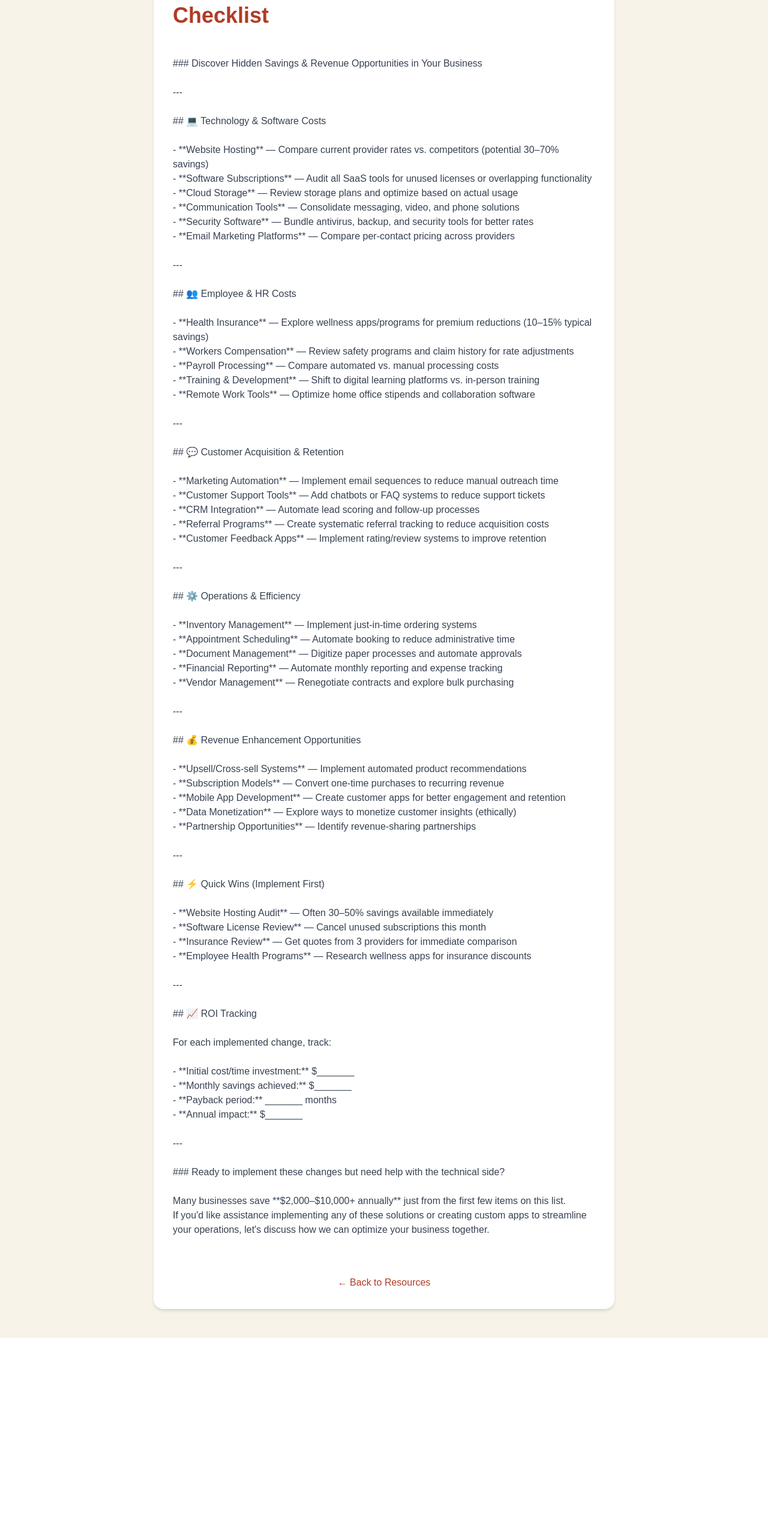
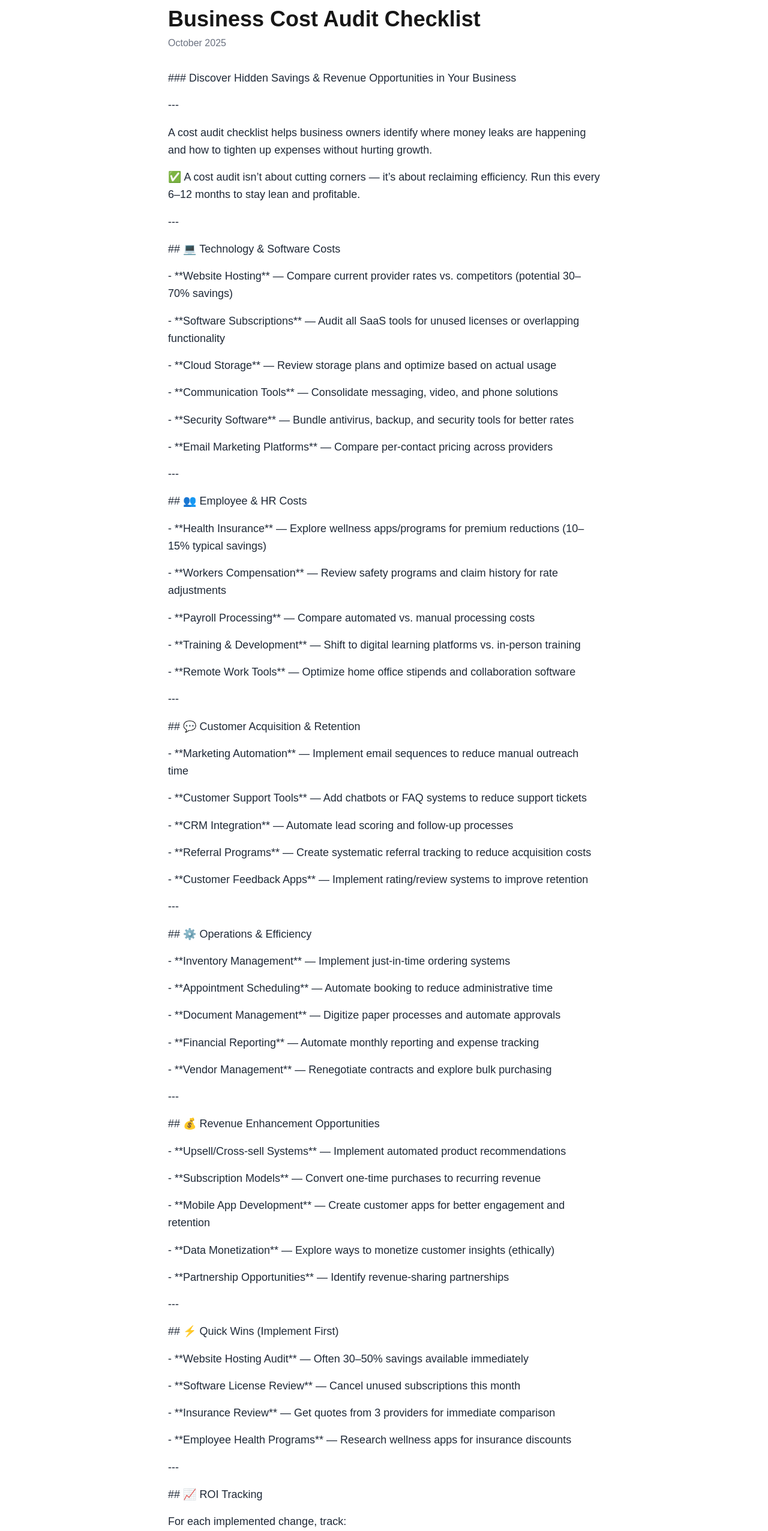
Before and after one commit to Dayton-His-Glory-Alone/daytonr-personalsite, a Next.js app: page /resources/business-cost-audit-checklist in a window 1280 px wide. Shown: the part 114-2666 px from the top of the page at 60% size. Before the commit the page ends 2344 px from the top, so only its background shows below. Built offline with nearby package versions, Linux system fonts and the light colour scheme.

Commit message:
Update page.tsx

```diff
--- a/app/resources/[slug]/page.tsx
+++ b/app/resources/[slug]/page.tsx
@@ -1,218 +1,138 @@
-"use client";
-
-import { notFound } from "next/navigation";
+import React from "react";
 import Link from "next/link";
 
-// Article library (easily expandable)
+interface PageProps {
+  params: {
+    slug: string;
+  };
+}
+
 const articles: Record<
   string,
-  { title: string; content: string }
+  {
+    title: string;
+    date: string;
+    content: string[];
+  }
 > = {
   "business-cost-audit-checklist": {
-    title: "The Ultimate Business Cost Audit Checklist",
-    content: `
-### Discover Hidden Savings & Revenue Opportunities in Your Business
-
----
-
-## 💻 Technology & Software Costs
-
-- **Website Hosting** — Compare current provider rates vs. competitors (potential 30–70% savings)
-- **Software Subscriptions** — Audit all SaaS tools for unused licenses or overlapping functionality
-- **Cloud Storage** — Review storage plans and optimize based on actual usage
-- **Communication Tools** — Consolidate messaging, video, and phone solutions
-- **Security Software** — Bundle antivirus, backup, and security tools for better rates
-- **Email Marketing Platforms** — Compare per-contact pricing across providers
-
----
-
-## 👥 Employee & HR Costs
-
-- **Health Insurance** — Explore wellness apps/programs for premium reductions (10–15% typical savings)
-- **Workers Compensation** — Review safety programs and claim history for rate adjustments
-- **Payroll Processing** — Compare automated vs. manual processing costs
-- **Training & Development** — Shift to digital learning platforms vs. in-person training
-- **Remote Work Tools** — Optimize home office stipends and collaboration software
-
----
-
-## 💬 Customer Acquisition & Retention
-
-- **Marketing Automation** — Implement email sequences to reduce manual outreach time
-- **Customer Support Tools** — Add chatbots or FAQ systems to reduce support tickets
-- **CRM Integration** — Automate lead scoring and follow-up processes
-- **Referral Programs** — Create systematic referral tracking to reduce acquisition costs
-- **Customer Feedback Apps** — Implement rating/review systems to improve retention
-
----
-
-## ⚙️ Operations & Efficiency
-
-- **Inventory Management** — Implement just-in-time ordering systems
-- **Appointment Scheduling** — Automate booking to reduce administrative time
-- **Document Management** — Digitize paper processes and automate approvals
-- **Financial Reporting** — Automate monthly reporting and expense tracking
-- **Vendor Management** — Renegotiate contracts and explore bulk purchasing
-
----
-
-## 💰 Revenue Enhancement Opportunities
-
-- **Upsell/Cross-sell Systems** — Implement automated product recommendations
-- **Subscription Models** — Convert one-time purchases to recurring revenue
-- **Mobile App Development** — Create customer apps for better engagement and retention
-- **Data Monetization** — Explore ways to monetize customer insights (ethically)
-- **Partnership Opportunities** — Identify revenue-sharing partnerships
-
----
-
-## ⚡ Quick Wins (Implement First)
-
-- **Website Hosting Audit** — Often 30–50% savings available immediately
-- **Software License Review** — Cancel unused subscriptions this month
-- **Insurance Review** — Get quotes from 3 providers for immediate comparison
-- **Employee Health Programs** — Research wellness apps for insurance discounts
-
----
-
-## 📈 ROI Tracking
-
-For each implemented change, track:
-
-- **Initial cost/time investment:** $_______
-- **Monthly savings achieved:** $_______
-- **Payback period:** _______ months
-- **Annual impact:** $_______
-
----
-
-### Ready to implement these changes but need help with the technical side?
-
-Many businesses save **$2,000–$10,000+ annually** just from the first few items on this list.
-If you'd like assistance implementing any of these solutions or creating custom apps to streamline your operations, let's discuss how we can optimize your business together.
-    `,
+    title: "Business Cost Audit Checklist",
+    date: "October 2025",
+    content:
+[
+    "### Discover Hidden Savings & Revenue Opportunities in Your Business",
+    "---",
+    "A cost audit checklist helps business owners identify where money leaks are happening and how to tighten up expenses without hurting growth.",
+    "✅ A cost audit isn’t about cutting corners — it’s about reclaiming efficiency. Run this every 6–12 months to stay lean and profitable.",
+    "---",
+    "## 💻 Technology & Software Costs",
+    "- **Website Hosting** — Compare current provider rates vs. competitors (potential 30–70% savings)",
+    "- **Software Subscriptions** — Audit all SaaS tools for unused licenses or overlapping functionality",
+    "- **Cloud Storage** — Review storage plans and optimize based on actual usage",
+    "- **Communication Tools** — Consolidate messaging, video, and phone solutions",
+    "- **Security Software** — Bundle antivirus, backup, and security tools for better rates",
+    "- **Email Marketing Platforms** — Compare per-contact pricing across providers",
+    "---",
+    "## 👥 Employee & HR Costs",
+    "- **Health Insurance** — Explore wellness apps/programs for premium reductions (10–15% typical savings)",
+    "- **Workers Compensation** — Review safety programs and claim history for rate adjustments",
+    "- **Payroll Processing** — Compare automated vs. manual processing costs",
+    "- **Training & Development** — Shift to digital learning platforms vs. in-person training",
+    "- **Remote Work Tools** — Optimize home office stipends and collaboration software",
+    "---",
+    "## 💬 Customer Acquisition & Retention",
+    "- **Marketing Automation** — Implement email sequences to reduce manual outreach time",
+    "- **Customer Support Tools** — Add chatbots or FAQ systems to reduce support tickets",
+    "- **CRM Integration** — Automate lead scoring and follow-up processes",
+    "- **Referral Programs** — Create systematic referral tracking to reduce acquisition costs",
+    "- **Customer Feedback Apps** — Implement rating/review systems to improve retention",
+    "---",
+    "## ⚙️ Operations & Efficiency",
+    "- **Inventory Management** — Implement just-in-time ordering systems",
+    "- **Appointment Scheduling** — Automate booking to reduce administrative time",
+    "- **Document Management** — Digitize paper processes and automate approvals",
+    "- **Financial Reporting** — Automate monthly reporting and expense tracking",
+    "- **Vendor Management** — Renegotiate contracts and explore bulk purchasing",
+    "---",
+    "## 💰 Revenue Enhancement Opportunities",
+    "- **Upsell/Cross-sell Systems** — Implement automated product recommendations",
+    "- **Subscription Models** — Convert one-time purchases to recurring revenue",
+    "- **Mobile App Development** — Create customer apps for better engagement and retention",
+    "- **Data Monetization** — Explore ways to monetize customer insights (ethically)",
+    "- **Partnership Opportunities** — Identify revenue-sharing partnerships",
+    "---",
+    "## ⚡ Quick Wins (Implement First)",
+    "- **Website Hosting Audit** — Often 30–50% savings available immediately",
+    "- **Software License Review** — Cancel unused subscriptions this month",
+    "- **Insurance Review** — Get quotes from 3 providers for immediate comparison",
+    "- **Employee Health Programs** — Research wellness apps for insurance discounts",
+    "---",
+    "## 📈 ROI Tracking",
+    "For each implemented change, track:",
+    "- **Initial cost/time investment:** $_______",
+    "- **Monthly savings achieved:** $_______",
+    "- **Payback period:** _______ months",
+    "- **Annual impact:** $_______",
+    "---",
+    "### Ready to implement these changes but need help with the technical side?",
+    "Many businesses save **$2,000–$10,000+ annually** just from the first few items on this list.",
+    "If you'd like assistance implementing any of these solutions or creating custom apps to streamline your operations, let's discuss how we can optimize your business together."
+  ],
   },
-
-  // 🧠 New Article Example
   "top-10-automation-tools": {
     title: "Top 10 Automation Tools for Small Businesses",
-    content: `
-### Work Smarter, Not Harder — Simplify, Automate, and Scale
-
-Automation isn't just for big corporations. Small businesses can save dozens of hours per week (and thousands per year) by automating routine tasks. Here are 10 tools that deliver massive efficiency without breaking the bank.
-
----
-
-## 1. **Zapier**
-Connects over 5,000 apps to automate repetitive workflows.
-Example: Automatically send new website leads to your CRM and Slack.
-
-💡 *Best for:* Connecting tools that don’t normally integrate.
-
----
-
-## 2. **Trello + Butler**
-Use Trello’s built-in Butler automation to auto-assign tasks, move cards, or send reminders.
-
-💡 *Best for:* Project management and task automation.
-
----
-
-## 3. **HubSpot CRM**
-Automate email follow-ups, lead scoring, and deal tracking in one platform.
-
-💡 *Best for:* Sales and marketing teams looking to save time.
-
----
-
-## 4. **Calendly**
-Removes back-and-forth scheduling with automatic booking links and integrations with Google or Outlook.
-
-💡 *Best for:* Service providers and client meetings.
-
----
-
-## 5. **Mailchimp**
-Automates onboarding, newsletter sequences, and customer re-engagement.
-
-💡 *Best for:* Email marketing automation.
-
----
-
-## 6. **QuickBooks Online**
-Automatically categorizes transactions, sends invoices, and reminds clients to pay.
-
-💡 *Best for:* Financial automation.
-
----
-
-## 7. **Slack Workflow Builder**
-Automates common communication tasks like welcoming new members or collecting daily updates.
-
-💡 *Best for:* Team communication and updates.
-
----
-
-## 8. **Google Workspace + App Script**
-Use Google Sheets + Gmail + Apps Script to automate custom workflows (like sending invoices or weekly summaries).
-
-💡 *Best for:* Custom internal automations.
-
----
-
-## 9. **Airtable Automations**
-Combines database power with automation triggers and email or Slack actions.
-
-💡 *Best for:* Organizing projects or inventory.
-
----
-
-## 10. **Make (formerly Integromat)**
-Visual automation builder with deep integrations and more flexibility than Zapier for complex logic.
-
-💡 *Best for:* Advanced users who want granular automation control.
-
----
-
-### 🚀 Bonus Tip:
-Start with **one process** (like onboarding or billing), automate it fully, then expand.
-Small wins add up fast.
-
----
-
-### Want Help Automating Your Business?
-
-Our team builds **custom automation solutions** to reduce manual work, streamline communication, and improve accuracy.
-Reach out today to see what’s possible for your workflow!
-    `,
+    date: "October 2025",
+    content: [
+      "Automation can help you reclaim hours of time and reduce errors in day-to-day operations. Here are 10 powerful tools worth checking out:",
+      "1️⃣ **Zapier** – Connects thousands of apps for no-code automation.",
+      "2️⃣ **Make (Integromat)** – A visual workflow builder for more complex automations.",
+      "3️⃣ **ClickUp** – Manage tasks, projects, and automation triggers in one place.",
+      "4️⃣ **HubSpot** – Marketing, sales, and service automation built in.",
+      "5️⃣ **ActiveCampaign** – Email and customer journey automation for growing lists.",
+      "6️⃣ **Calendly** – Automatically schedule meetings and reminders.",
+      "7️⃣ **QuickBooks Online** – Automates accounting, invoicing, and tax prep.",
+      "8️⃣ **Slack Workflows** – Simplify internal communications with automated messages.",
+      "9️⃣ **Trello with Butler** – Use automation to organize project boards.",
+      "🔟 **ChatGPT (via API)** – Generate reports, summaries, or ideas automatically.",
+      "💡 Small wins with automation compound fast — start with one workflow that saves you 10 minutes a day and scale up from there.",
+    ],
   },
 };
 
-export default function ArticlePage({ params }: { params: { slug: string } }) {
-  const article = articles[params.slug];
-  if (!article) return notFound();
+export default async function ArticlePage({ params }: PageProps) {
+  const { slug } = params;
+  const article = articles[slug];
+
+  if (!article) {
+    return (
+      <main className="max-w-3xl mx-auto py-20 px-6 text-center">
+        <h1 className="text-3xl font-bold mb-4">Article Not Found</h1>
+        <p className="text-gray-600 mb-8">
+          Sorry, we couldn’t find the article you’re looking for.
+        </p>
+        <Link href="/resources" className="text-blue-600 hover:underline">
+          ← Back to Resources
+        </Link>
+      </main>
+    );
+  }
 
   return (
-    <div className="min-h-screen bg-[#f7f3e9] text-gray-800 px-6 py-12">
-      <article className="max-w-3xl mx-auto bg-white p-8 rounded-2xl shadow-md">
-        <h1 className="text-4xl font-bold text-[#b23b25] mb-6">
-          {article.title}
-        </h1>
-        <div
-          className="prose prose-lg text-gray-700 max-w-none"
-          dangerouslySetInnerHTML={{
-            __html: article.content.replace(/\n/g, "<br/>"),
-          }}
-        />
-        <div className="mt-10 text-center">
+    <main className="max-w-3xl mx-auto py-20 px-6">
       <Link
         href="/resources"
-            className="inline-block mt-6 text-[#b23b25] hover:text-[#7e291a] font-medium transition-colors"
+        className="text-sm text-blue-600 hover:underline mb-6 inline-block"
       >
         ← Back to Resources
       </Link>
+      <h1 className="text-4xl font-bold mb-2">{article.title}</h1>
+      <p className="text-gray-500 mb-8">{article.date}</p>
+
+      <div className="space-y-4 text-lg leading-relaxed text-gray-800">
+        {article.content.map((para, idx) => (
+          <p key={idx} dangerouslySetInnerHTML={{ __html: para }} />
+        ))}
       </div>
-      </article>
-    </div>
+    </main>
   );
 }
```
Lines whose indentation alone changed are shown as unchanged.
